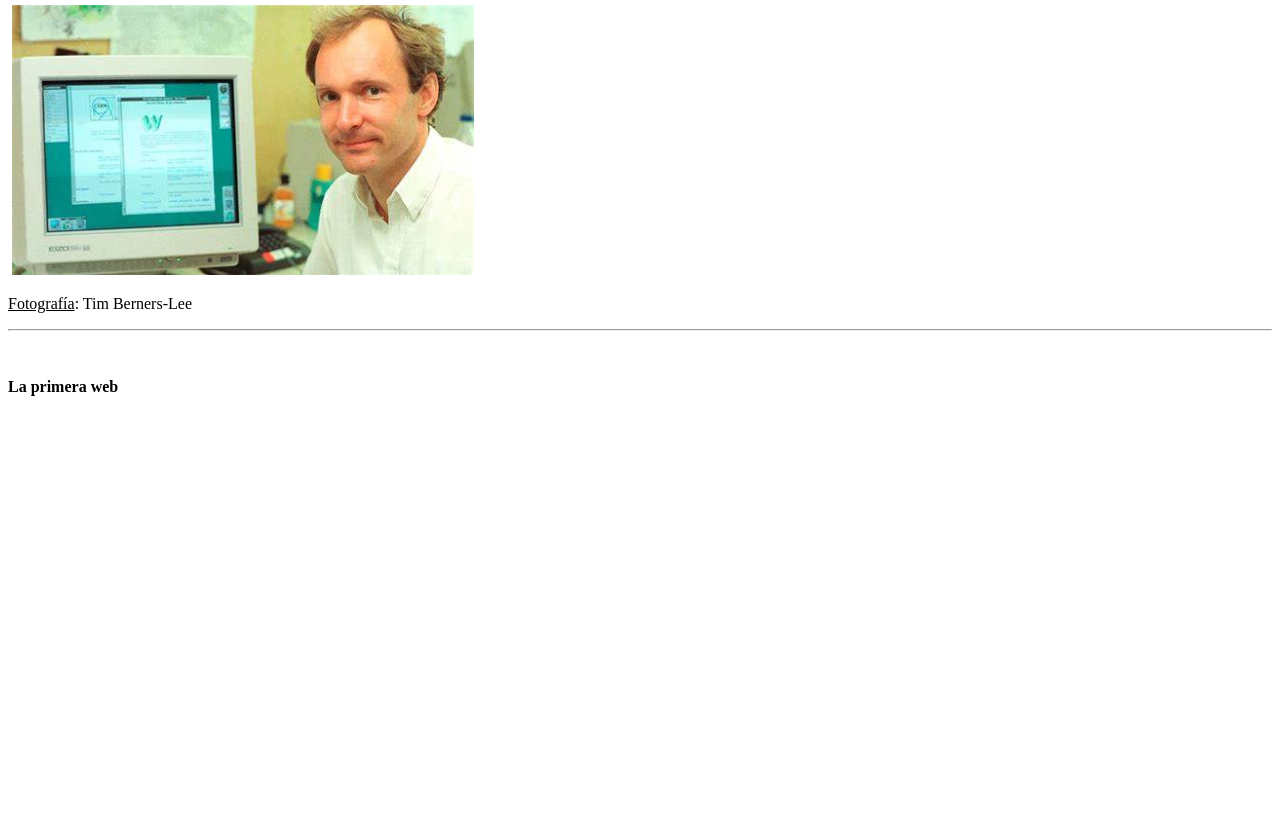
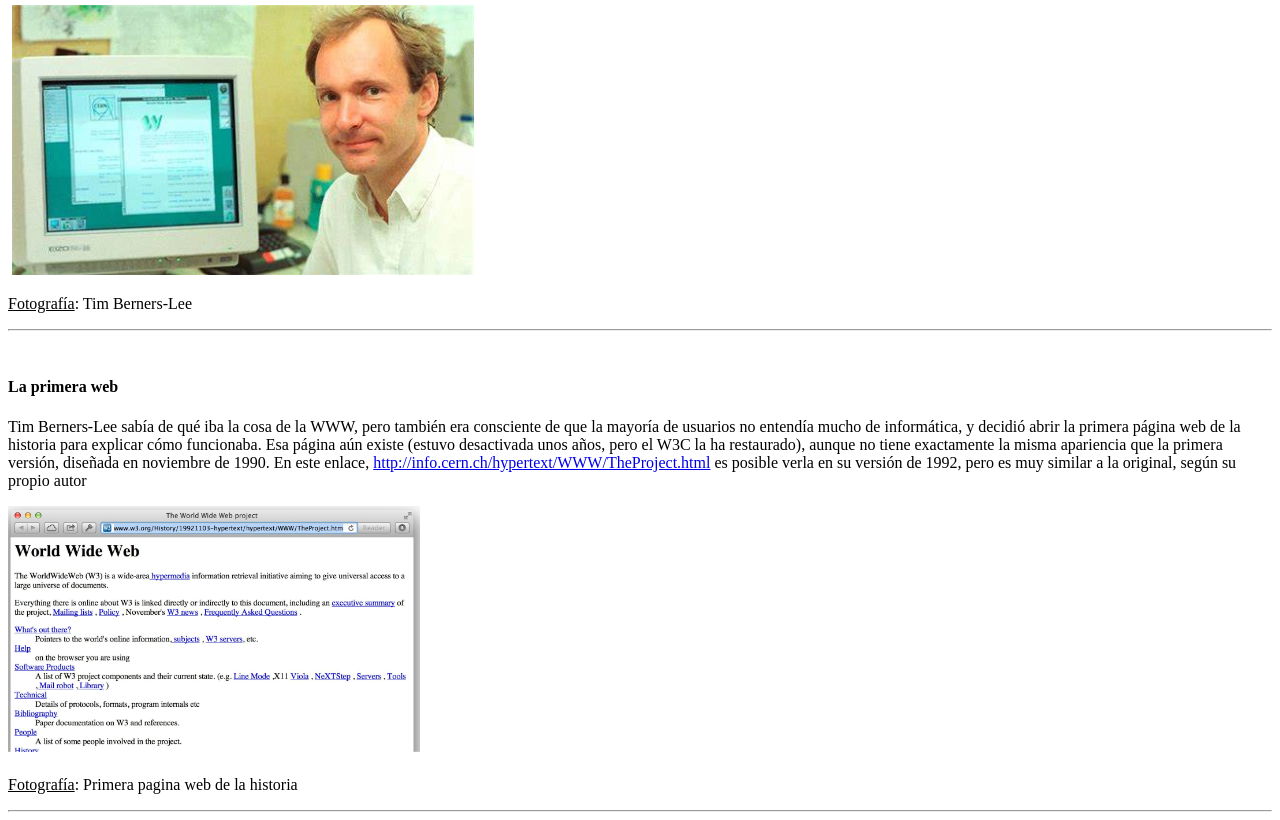
Before and after one commit to MerinoVic115/0373-A3-mi_primera_pagina_HTML_Victor-Merino, a plain HTML site: page index.html in a window 1280 px wide. Shown: the part 442-1262 px from the top of the page. Before the commit the page ends 860 px from the top, so only its background shows below. Drawn offline with Linux system fonts and the light colour scheme.

Commit message:
Sergundo articulo completado

```diff
--- a/index.html
+++ b/index.html
@@ -3,6 +3,7 @@
 <head>
     <meta charset="UTF-8">
     <meta name="viewport" content="width=device-width, initial-scale=1.0">
+
     <title>mi Primera página HTML</title>
 </head>
 <body>
@@ -34,5 +35,10 @@
 <hr>
 <br>
 <h4>La primera web</h4>
+<p>Tim Berners-Lee sabía de qué iba la cosa de la WWW, pero también era consciente de que la mayoría de usuarios no entendía mucho de informática, y decidió abrir la primera página web de la historia para explicar cómo funcionaba. Esa página aún existe (estuvo desactivada unos años, pero el W3C la ha restaurado), aunque no tiene exactamente la misma apariencia que la primera versión, diseñada en noviembre de 1990. En este enlace,  <a href="http://info.cern.ch/hypertext/WWW/TheProject.html">http://info.cern.ch/hypertext/WWW/TheProject.html</a> es posible verla en su versión de 1992, pero es muy similar a la original, según su propio autor</p>
+
+<img src="./img/img2.PNG">
+<p><u>Fotografía</u>: Primera pagina web de la historia</p>
+<hr>
 </body>
 </html>
```
Also changed, not shown: img/file-lines-solid.svg (added), img/img2.PNG (added).
